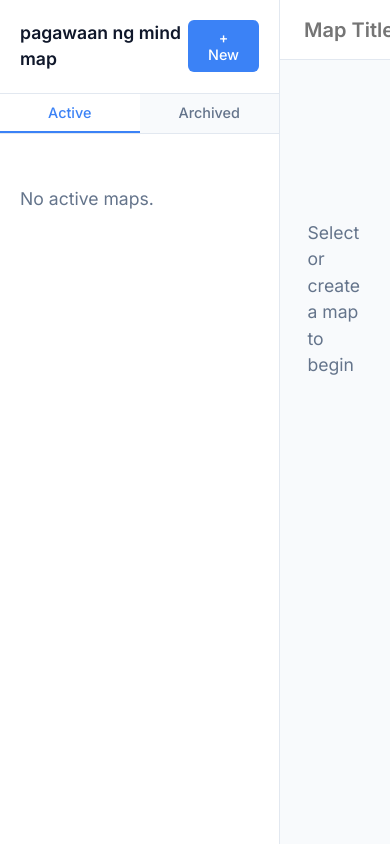
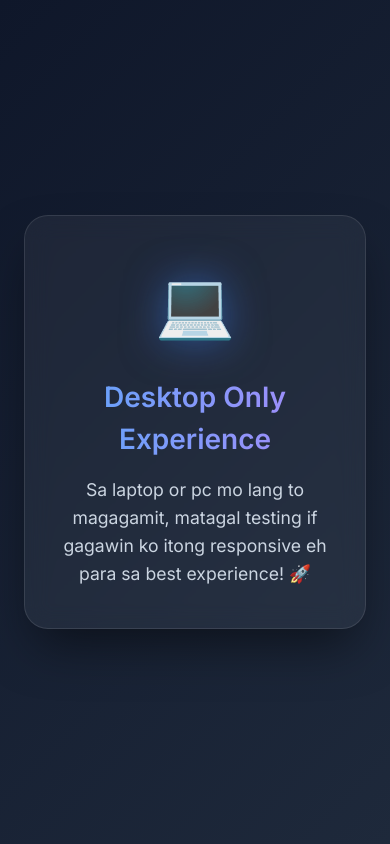
Before and after one commit to property360-2/mind-map, a plain HTML site: page index.html in a window 390 px wide. Drawn offline with Linux system fonts and the light colour scheme.

Commit message:
kasi gusto ko madali hehehe

```diff
--- a/index.html
+++ b/index.html
@@ -62,6 +62,14 @@
     </div>
   </div>
 
+  <div id="responsive-overlay" class="responsive-overlay">
+    <div class="overlay-content">
+      <div class="overlay-icon">💻</div>
+      <h1>Desktop Only Experience</h1>
+      <p>Sa laptop or pc mo lang to magagamit, matagal testing if gagawin ko itong responsive eh</strong> para sa best experience! 🚀</p>
+    </div>
+  </div>
+
   <script src="https://html2canvas.hertzen.com/dist/html2canvas.min.js"></script>
   <script src="app.js?v=8"></script>
 </body>
--- a/style.css
+++ b/style.css
@@ -495,3 +495,80 @@ body {
   opacity: 1;
   transform: translateY(0);
 }
+
+/* Responsive Overlay */
+.responsive-overlay {
+  display: none;
+  position: fixed;
+  top: 0;
+  left: 0;
+  width: 100%;
+  height: 100%;
+  background: linear-gradient(135deg, #0f172a 0%, #1e293b 100%);
+  z-index: 9999;
+  align-items: center;
+  justify-content: center;
+  padding: 24px;
+  text-align: center;
+  color: white;
+}
+
+.overlay-content {
+  max-width: 400px;
+  background: rgba(255, 255, 255, 0.05);
+  backdrop-filter: blur(12px);
+  -webkit-backdrop-filter: blur(12px);
+  border: 1px solid rgba(255, 255, 255, 0.1);
+  border-radius: 24px;
+  padding: 40px 32px;
+  box-shadow: 0 25px 50px -12px rgba(0, 0, 0, 0.5);
+  animation: fadeInUp 0.6s ease-out;
+}
+
+.overlay-icon {
+  font-size: 64px;
+  margin-bottom: 24px;
+  filter: drop-shadow(0 0 20px rgba(59, 130, 246, 0.5));
+}
+
+.overlay-content h1 {
+  font-size: 1.75rem;
+  font-weight: 700;
+  margin-bottom: 16px;
+  background: linear-gradient(to right, #60a5fa, #a78bfa);
+  -webkit-background-clip: text;
+  -webkit-text-fill-color: transparent;
+}
+
+.overlay-content p {
+  font-size: 1.1rem;
+  line-height: 1.6;
+  color: #cbd5e1;
+}
+
+.overlay-content strong {
+  color: #60a5fa;
+}
+
+@keyframes fadeInUp {
+  from {
+    opacity: 0;
+    transform: translateY(20px);
+  }
+  to {
+    opacity: 1;
+    transform: translateY(0);
+  }
+}
+
+/* Only show on screens smaller than 1024px */
+@media (max-width: 1024px) {
+  .responsive-overlay {
+    display: flex;
+  }
+
+  body {
+    overflow: hidden;
+    height: 100vh;
+  }
+}
```
Also changed, not shown: README.md.
